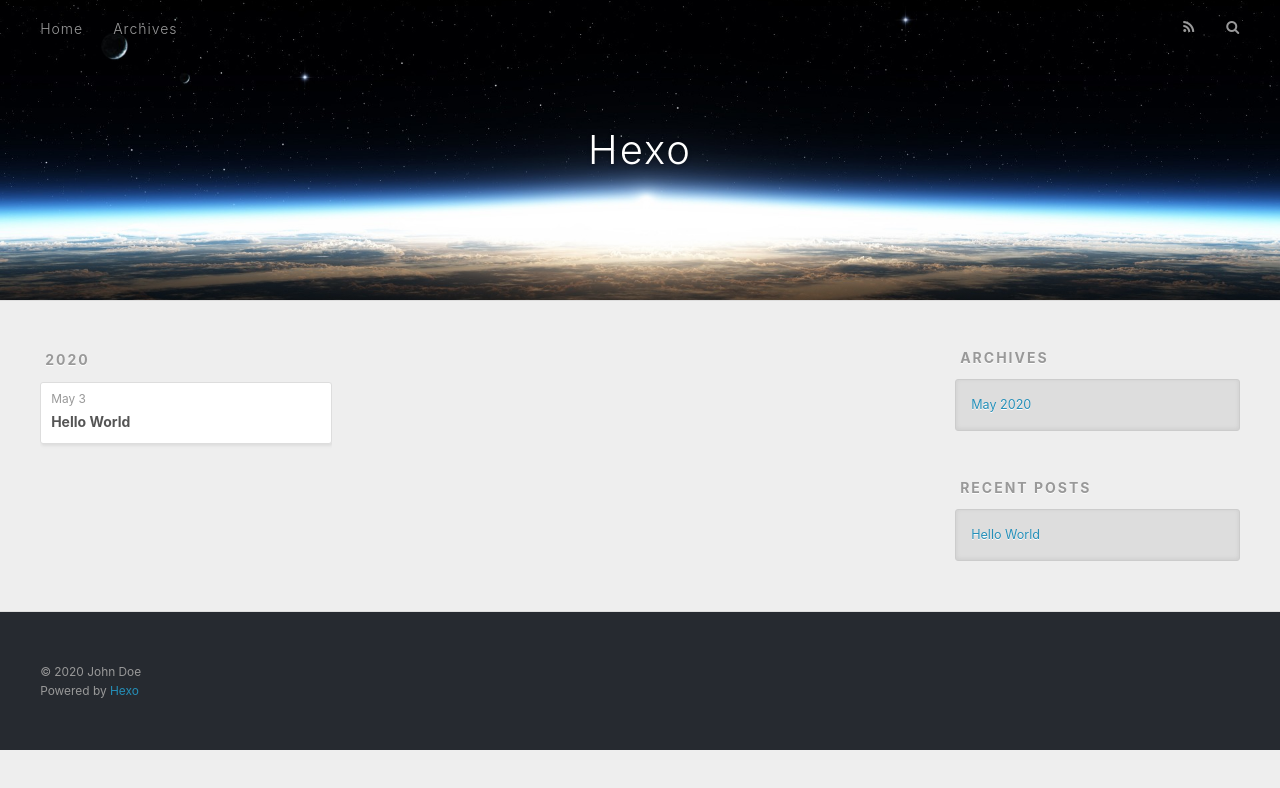
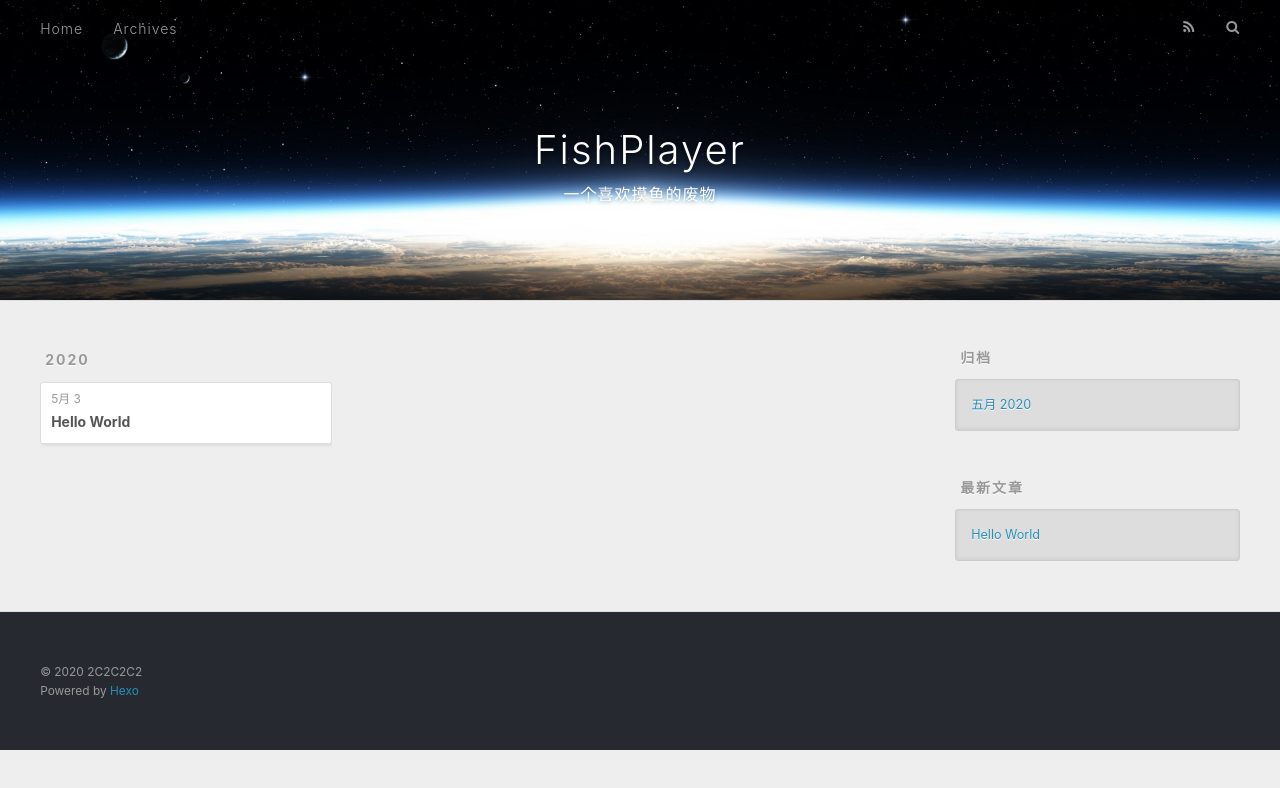
Before and after one commit to 2C2C2C/2C2C2C.github.io, a plain HTML site: page archives/index.html in a window 1280 px wide. Drawn offline with nearby package versions, Linux system fonts and the light colour scheme.

Commit message:
Site updated: 2020-05-03 16:38:38

```diff
--- a/archives/index.html
+++ b/archives/index.html
@@ -5,17 +5,22 @@
 
 
 
-  <title>Archives | Hexo</title>
+  <title>归档 | FishPlayer</title>
   <meta name="viewport" content="width=device-width, initial-scale=1, maximum-scale=1">
-  <meta property="og:type" content="website">
-<meta property="og:title" content="Hexo">
+  <meta name="description" content="随便记录一些东西">
+<meta property="og:type" content="website">
+<meta property="og:title" content="FishPlayer">
 <meta property="og:url" content="http://yoursite.com/archives/index.html">
-<meta property="og:site_name" content="Hexo">
-<meta property="og:locale" content="en_US">
-<meta property="article:author" content="John Doe">
+<meta property="og:site_name" content="FishPlayer">
+<meta property="og:description" content="随便记录一些东西">
+<meta property="og:locale" content="zh_CN">
+<meta property="article:author" content="2C2C2C2">
+<meta property="article:tag" content="C#">
+<meta property="article:tag" content=" Unity">
+<meta property="article:tag" content=" C++">
 <meta name="twitter:card" content="summary">
 
-    <link rel="alternate" href="/atom.xml" title="Hexo" type="application/atom+xml">
+    <link rel="alternate" href="/atom.xml" title="FishPlayer" type="application/atom+xml">
 
 
     <link rel="icon" href="/favicon.png">
@@ -36,8 +41,12 @@
   <div id="header-outer" class="outer">
     <div id="header-title" class="inner">
       <h1 id="logo-wrap">
-        <a href="/" id="logo">Hexo</a>
+        <a href="/" id="logo">FishPlayer</a>
       </h1>
+
+        <h2 id="subtitle-wrap">
+          <a href="/" id="subtitle">一个喜欢摸鱼的废物</a>
+        </h2>
 
     </div>
     <div id="header-inner" class="inner">
@@ -53,7 +62,7 @@
 
           <a id="nav-rss-link" class="nav-icon" href="/atom.xml" title="RSS Feed"></a>
 
-        <a id="nav-search-btn" class="nav-icon" title="Search"></a>
+        <a id="nav-search-btn" class="nav-icon" title="搜索"></a>
       </nav>
       <div id="search-form-wrap">
         <form action="//google.com/search" method="get" accept-charset="UTF-8" class="search-form"><input type="search" name="q" class="search-form-input" placeholder="Search"><button type="submit" class="search-form-submit">&#xF002;</button><input type="hidden" name="sitesearch" value="http://yoursite.com"></form>
@@ -79,7 +88,7 @@
   <div class="archive-article-inner">
     <header class="archive-article-header">
       <a href="/2020/05/03/hello-world/" class="archive-article-date">
-  <time datetime="2020-05-03T04:47:50.757Z" itemprop="datePublished">May 3</time>
+  <time datetime="2020-05-03T04:47:50.757Z" itemprop="datePublished">5月 3</time>
 </a>
 
 
@@ -111,9 +120,9 @@
 
 
   <div class="widget-wrap">
-    <h3 class="widget-title">Archives</h3>
+    <h3 class="widget-title">归档</h3>
     <div class="widget">
-      <ul class="archive-list"><li class="archive-list-item"><a class="archive-list-link" href="/archives/2020/05/">May 2020</a></li></ul>
+      <ul class="archive-list"><li class="archive-list-item"><a class="archive-list-link" href="/archives/2020/05/">五月 2020</a></li></ul>
     </div>
   </div>
 
@@ -121,7 +130,7 @@
 
 
   <div class="widget-wrap">
-    <h3 class="widget-title">Recent Posts</h3>
+    <h3 class="widget-title">最新文章</h3>
     <div class="widget">
       <ul>
 
@@ -141,7 +150,7 @@
 
   <div class="outer">
     <div id="footer-info" class="inner">
-      &copy; 2020 John Doe<br>
+      &copy; 2020 2C2C2C2<br>
       Powered by <a href="http://hexo.io/" target="_blank">Hexo</a>
     </div>
   </div>
```
Also changed, not shown: 2020/05/03/hello-world/index.html (+19 -12 lines), archives/2020/05/index.html (+23 -14 lines), archives/2020/index.html (+23 -14 lines), index.html (+23 -14 lines).
